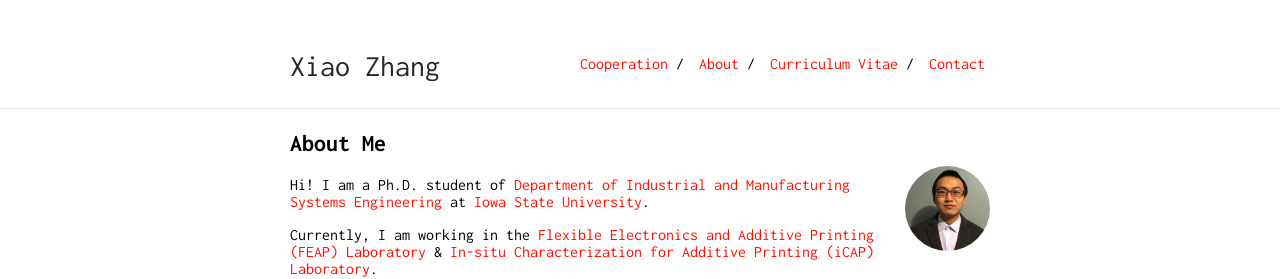
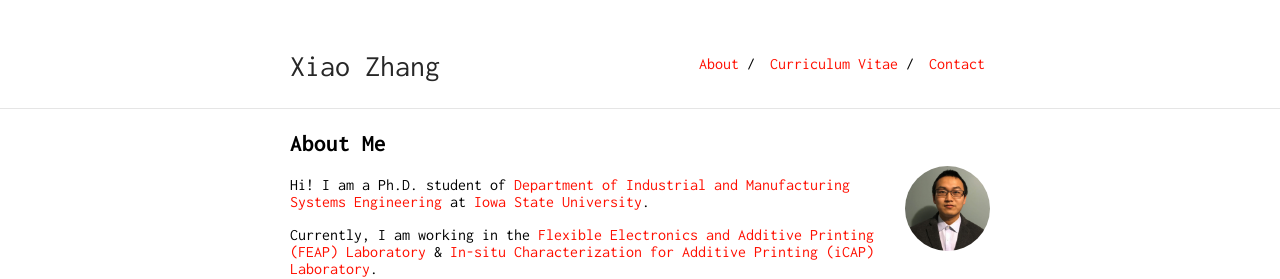
Before and after one commit to zhangxiao2018/zhangxiao2018.github.io, a Jekyll site: the page built from index.md, in a window 1280 px wide and 900 px high. Shown: the top 279 px of the window. Built offline with Jekyll 4.4.1, drawn with Linux system fonts in a browser that asks for light colours; our own code applies the rules of GitHub Pages for plain Markdown files.

Commit message:
Update nav.yml

```diff
--- a/_data/nav.yml
+++ b/_data/nav.yml
@@ -6,6 +6,3 @@
 
 - name: "About"
   link: "index"
-
-- name: "Cooperation"
-  link: "Copperation"
```
